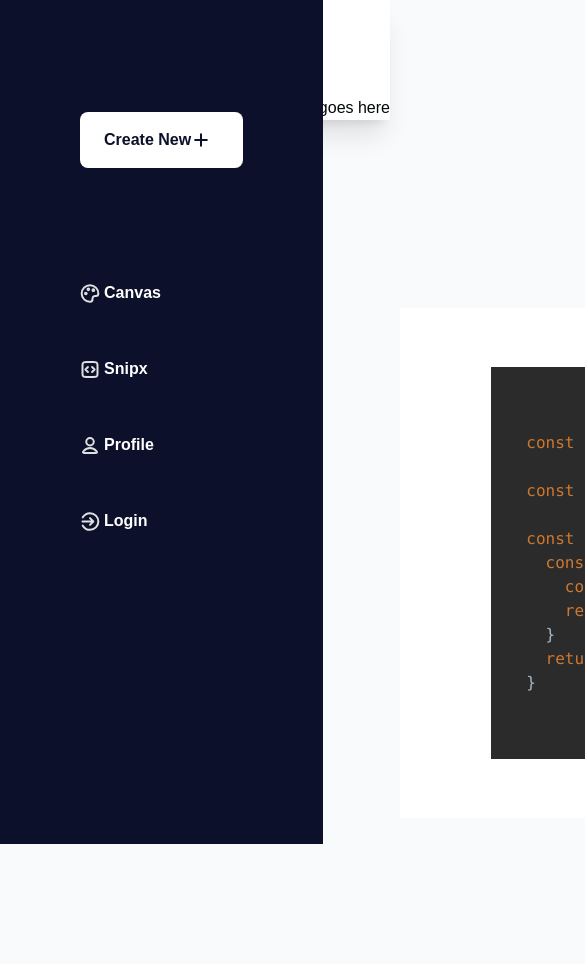
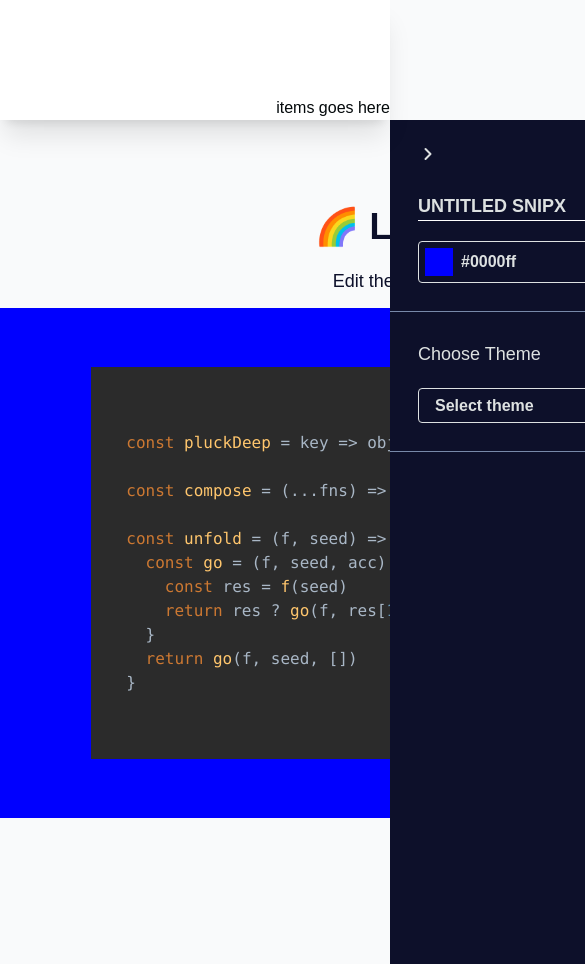
Before and after one commit to evergreenx/snipXe, a Next.js app: page /create in a window 390 px wide. Shown: the top 964 px of the page, 585 px wide, since content can reach past the window. Built offline with nearby package versions, Linux system fonts and the light colour scheme.

Commit message:
add theme section

```diff
--- a/app/create/page.tsx
+++ b/app/create/page.tsx
@@ -41,9 +41,9 @@ export default function page() {
 
   return (
     <>
-      <div className="mt-[200px]  mx-auto flex  w-full ml-[400px]  ">
+      <div className="mt-[200px]  mx-auto flex  w-full m-[10px] lg:ml-[400px]  ">
 
-        {}
+
         <div className="">
           <div className="content text-center">
             <h2 className="font-bold text-[36px] text-primary">
@@ -57,7 +57,7 @@ export default function page() {
 
           <div
           style={{ backgroundColor: BG?.hex  }}
-          className={` w-[800px]  py-[51px] flex justify-center items-center px-[91px]`}>
+          className={` lg:w-[800px] w-full  py-[51px] flex justify-center items-center px-[91px]`}>
             <pre
               className="  "
               ref={preRef}
--- a/components/CanvasControl.tsx
+++ b/components/CanvasControl.tsx
@@ -4,10 +4,10 @@ import { motion, AnimatePresence } from "framer-motion";
 import { useToggle } from "usehooks-ts";
 
 import BGControl from "./control/BGControl";
+import ThemeControl from "./control/ThemeControl";
 
 function CanvasControl() {
   const [value, toggle, setValue] = useToggle(true);
-
 
   return (
     <div className="">
@@ -18,10 +18,10 @@ function CanvasControl() {
             animate={{ x: 0 }}
             exit={{ x: "100%" }}
             transition={{ duration: 0.3, ease: "easeInOut" }}
-            className={`w-[323px] pt-[24px] relative  right-0  mt-[120px] pb-[55px] scroll-x overflow-y-auto bg-primary h-screen text-white px-[28px]`}
+            className={`w-[323px] pt-[24px] relative  right-0  mt-[120px] pb-[55px] scroll-x overflow-y-auto bg-primary h-screen text-white `}
           >
             <div
-              className="toogle cursor-pointer"
+              className="toogle cursor-pointer px-[28px]"
               onClick={() => {
                 setValue((x) => !x);
               }}
@@ -44,7 +44,9 @@ function CanvasControl() {
             </div>
 
             <div className="control">
-              <div className="name p-[28px] flex space-x-[8px]">
+
+              <div className="p-[28px]">
+              <div className="name mb-[20px]  flex space-x-[8px]">
                 <input
                   type="text"
                   placeholder="snipx name"
@@ -68,16 +70,21 @@ function CanvasControl() {
                     stroke-linejoin="round"
                   />
                 </svg>
-              </div>
 
-              <div className="background mt-10">
 
               </div>
 
 
 
               <BGControl />
+              </div>
+
+
+              <ThemeControl />
             </div>
+
+
+
           </motion.aside>
         )}
       </AnimatePresence>
--- a/components/control/BGControl.tsx
+++ b/components/control/BGControl.tsx
@@ -1,16 +1,24 @@
+"use client";
 import { RootState } from "@/sm/store";
-import React from "react";
+import React, { useRef } from "react";
 import { useDispatch, useSelector } from "react-redux";
 
-import { ColorResult, SketchPicker } from "react-color";
+import { ChromePicker, ColorResult, SketchPicker } from "react-color";
+import { useOnClickOutside } from "usehooks-ts";
 
 import { handleBgUpdate } from "@/sm/features/control/controlSlice";
 import { useToggle } from "usehooks-ts";
 
 export default function BGControl() {
   const [value, toggle, setValue] = useToggle(false);
+  const ref = useRef(null);
+  const dispatch = useDispatch();
 
-  const dispatch = useDispatch();
+  const handleClickOutside = () => {
+    setValue(false);
+  };
+
+  useOnClickOutside(ref, handleClickOutside);
 
   const handleChangeBgColor = (color: ColorResult) => {
     dispatch(handleBgUpdate(color.hex));
@@ -19,37 +27,38 @@ export default function BGControl() {
   const colorBG = useSelector((state: RootState) => state.control.bg?.hex);
 
   return (
-    <div>
-
-
-
-{
-    value ? (
-
-        <SketchPicker
-        color={colorBG}
-        onChange={(color) => handleChangeBgColor(color)}
-      />
-    ) : ( <div
-        className=" flex mb-[24px]
-
-        border p-[6px] rounded  border-[#DDE1E1]
-
+    <div className="">
+      <div
+        className=" flex space-x-[8px] items-center
+        border p-[6px] rounded  border-[#DDE1E1]  w-[200px]
         "
       >
         <div
-
           onClick={() => {
             setValue((x) => !x);
           }}
           style={{
             backgroundColor: colorBG,
           }}
-          className={`bg w-[28px] h-[28px] cursor-pointer  `}
+          className={` w-[28px] h-[28px] cursor-pointer`}
         ></div>
-      </div>)
-}
 
+
+
+
+        <p className="text-base lowercase font-semibold text-[#DDE1E1]">
+            {colorBG}
+        </p>
+      </div>
+
+      {value ? (
+        <div ref={ref} className="">
+          <ChromePicker
+            color={colorBG}
+            onChange={(color) => handleChangeBgColor(color)}
+          />
+        </div>
+      ) : null}
     </div>
   );
 }
--- /dev/null
+++ b/components/control/ThemeControl.tsx
@@ -0,0 +1,26 @@
+import React from "react";
+import SelectDemo from "../select";
+
+export default function ThemeControl() {
+
+    const themes = [
+        { name: 'Material', value: 'material' },
+        { name: 'Dracula', value: 'dracula' },
+        { name: 'Oceanic Next', value: 'oceanic-next' },
+        { name: 'Solarized Light', value: 'solarized-light' },
+        { name: 'Tomorrow Night', value: 'tomorrow-night' },
+      ];
+
+  return (
+    <div className="border-b border-t border-[#7789A9]">
+
+<div className="p-[28px]">
+      <h2 className="text-lg  text-secondary font-medium">Choose Theme</h2>
+
+
+      <SelectDemo  data={themes}/>
+    </div>
+    </div>
+
+  );
+}
--- /dev/null
+++ b/components/select.tsx
@@ -0,0 +1,85 @@
+import React from "react";
+import * as Select from "@radix-ui/react-select";
+import classnames from "classnames";
+import {
+  CheckIcon,
+  ChevronDownIcon,
+  ChevronUpIcon,
+} from "@radix-ui/react-icons";
+
+const SelectDemo = ({ data }: { data: any[] }) => {
+
+
+
+return(
+
+  <Select.Root >
+    <Select.Trigger
+      className="inline-flex mt-[20px] items-center justify-between rounded py-[8px] px-[16px] text-base font-semibold leading-none h-[35px] gap-[5px] bg-transparent text-secondary border-[0.5px] border-[#DDE1E1] w-full outline-none"
+      aria-label="theme"
+    >
+      <Select.Value placeholder="Select theme" />
+      <Select.Icon>
+        <svg
+          width="24"
+          height="24"
+          viewBox="0 0 24 24"
+          fill="none"
+          xmlns="http://www.w3.org/2000/svg"
+        >
+          <path
+            d="M6 9L12 15L18 9"
+            stroke="#DDE1E1"
+            stroke-width="2"
+            stroke-linecap="round"
+            stroke-linejoin="round"
+          />
+        </svg>
+      </Select.Icon>
+    </Select.Trigger>
+    <Select.Portal>
+      <Select.Content className="overflow-hidden bg-white rounded-md shadow-[0px_10px_38px_-10px_rgba(22,_23,_24,_0.35),0px_10px_20px_-15px_rgba(22,_23,_24,_0.2)]">
+        <Select.ScrollUpButton className="flex items-center justify-center h-[25px] bg-white text-violet11 cursor-default">
+          <ChevronUpIcon />
+        </Select.ScrollUpButton>
+        <Select.Viewport className="p-[5px]">
+          <Select.Group>
+            {/* <Select.Label className="px-[25px] text-xs leading-[25px] text-mauve11">
+              Fruits
+            </Select.Label> */}
+
+            {data.map((i) => {
+              return <SelectItem value={i.value}>{i.name}</SelectItem>;
+            })}
+          </Select.Group>
+        </Select.Viewport>
+        <Select.ScrollDownButton className="flex items-center justify-center h-[25px] bg-white text-violet11 cursor-default">
+          <ChevronDownIcon />
+        </Select.ScrollDownButton>
+      </Select.Content>
+    </Select.Portal>
+  </Select.Root>
+);
+        }
+
+const SelectItem = React.forwardRef(
+  ({ children, className, ...props }, forwardedRef) => {
+    return (
+      <Select.Item
+        className={classnames(
+          "text-[13px] leading-none text-violet11 rounded-[3px] flex items-center h-[25px] pr-[35px] pl-[25px] relative select-none data-[disabled]:text-mauve8 data-[disabled]:pointer-events-none data-[highlighted]:outline-none data-[highlighted]:bg-violet9 data-[highlighted]:text-violet1",
+          className
+        )}
+        {...props}
+        ref={forwardedRef}
+      >
+        <Select.ItemText>{children}</Select.ItemText>
+        <Select.ItemIndicator className="absolute left-0 w-[25px] inline-flex items-center justify-center">
+          <CheckIcon />
+        </Select.ItemIndicator>
+      </Select.Item>
+    );
+  }
+);
+
+export default SelectDemo;
--- a/components/sidebar.tsx
+++ b/components/sidebar.tsx
@@ -34,7 +34,9 @@ function Sidebar() {
   return (
     <aside
       className="w-[323px] pt-[112px]
-      fixed
+
+      hidden lg:block
+      lg:fixed
     pb-[55px] z-[99]
     bg-primary h-screen"
     >
--- a/package.json
+++ b/package.json
@@ -6,10 +6,13 @@
     "start": "next start"
   },
   "dependencies": {
+    "@radix-ui/react-icons": "^1.3.0",
+    "@radix-ui/react-select": "^2.0.0",
     "@reduxjs/toolkit": "^2.0.1",
     "@supabase/ssr": "latest",
     "@supabase/supabase-js": "latest",
     "autoprefixer": "10.4.15",
+    "classnames": "^2.3.2",
     "clsx": "^2.0.0",
     "framer-motion": "^10.16.16",
     "geist": "^1.0.0",
--- a/sm/features/control/controlSlice.ts
+++ b/sm/features/control/controlSlice.ts
@@ -13,9 +13,9 @@ export interface controlSliceState {
 
 
 const defaultColorResult: ColorResult = {
-  hex: '#FFFFFF',
-  hsl: { h: 0, s: 0, l: 100 },
-  rgb: { r: 255, g: 255, b: 255 },
+  hex: '#0000FF', // Hexadecimal value for blue
+  hsl: { h: 240, s: 100, l: 50 }, // Hue: 240 (blue), Saturation: 100%, Lightness: 50%
+  rgb: { r: 0, g: 0, b: 255 }, // Red:
 };
 
 const initialState: controlSliceState = {
--- a/tailwind.config.js
+++ b/tailwind.config.js
@@ -9,6 +9,7 @@ module.exports = {
       colors: {
 
         primary: '#0D102A',
+        secondary: '#DDE1E1',
         background: 'hsl(var(--background))',
         foreground: 'hsl(var(--foreground))',
         btn: {
```
Also changed, not shown: 1 other file (tests, documents, lock files or other folders). Lines whose indentation alone changed are shown as unchanged.
